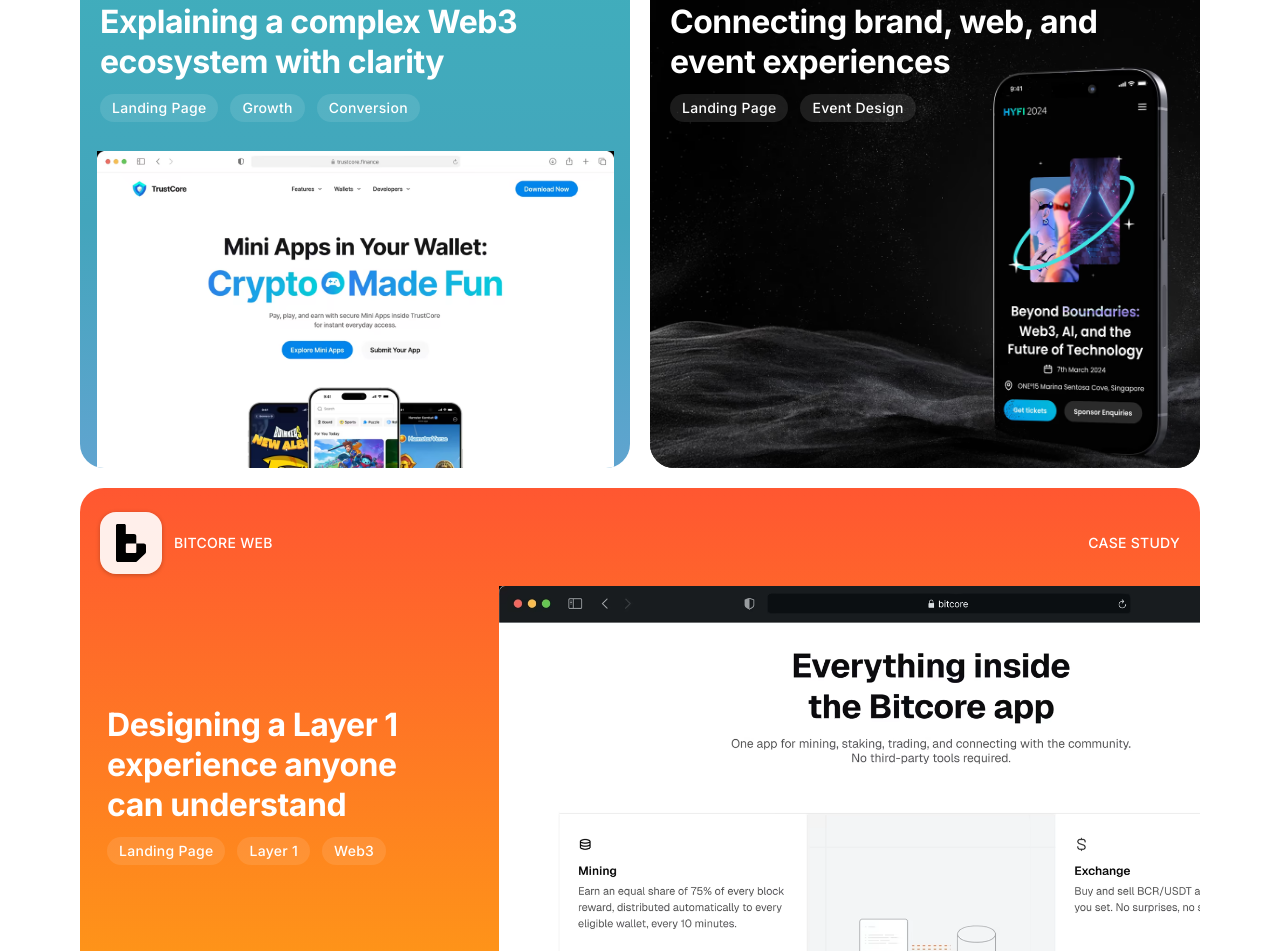
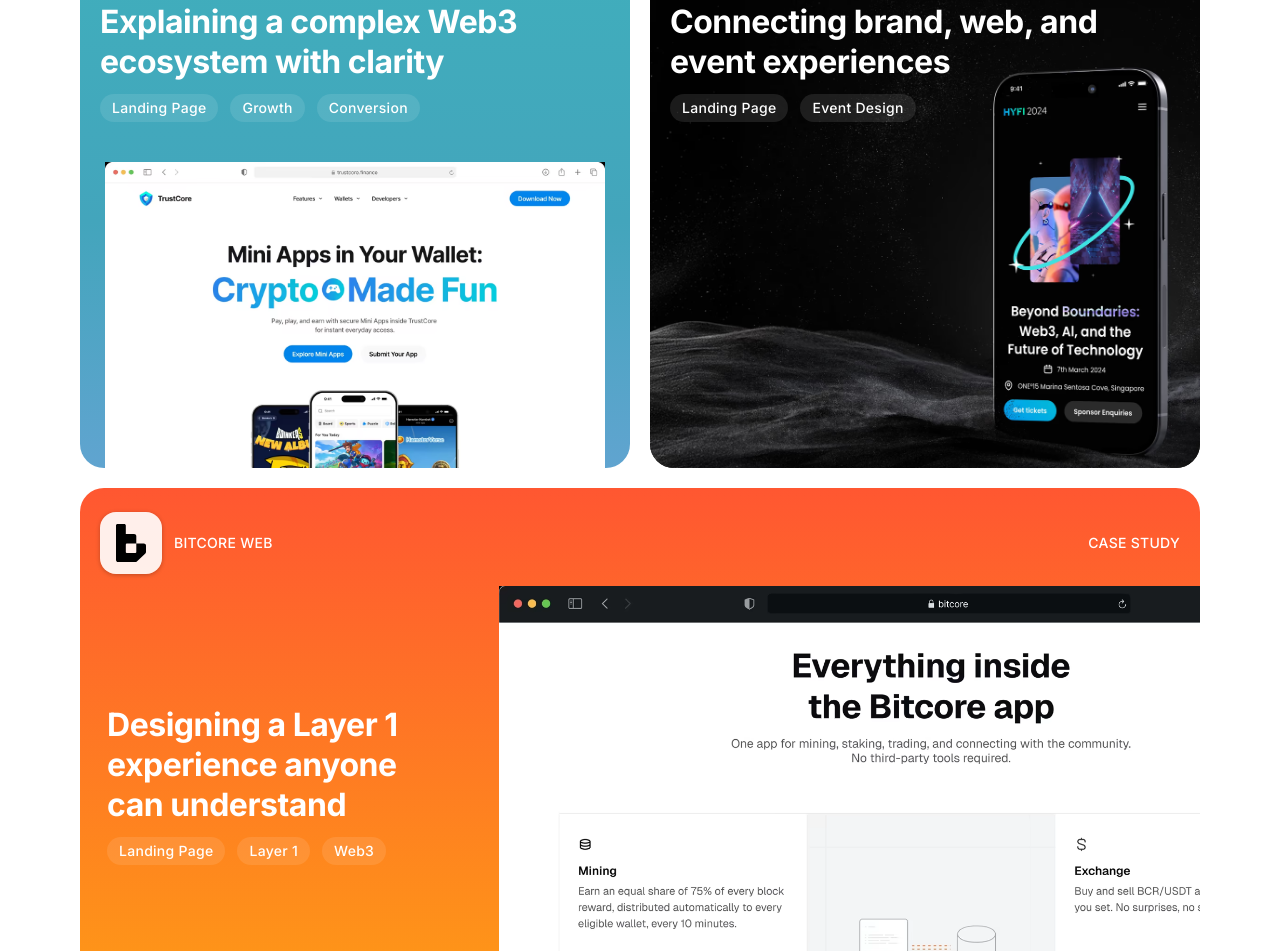
Before and after one commit to emma1110/Emma, a Next.js app: page / in a window 1280 px wide. Shown: the part 1520-2471 px from the top of the page. Built offline with nearby package versions, Linux system fonts and the light colour scheme; no server answers.

Commit message:
Fix TrustCore Web card image overflow

```diff
--- a/components/projects/TrustCoreWebCard.jsx
+++ b/components/projects/TrustCoreWebCard.jsx
@@ -41,11 +41,11 @@
 
         {/* Mockup */}
         <div className="mt-[16px] flex min-h-0 w-full flex-1 items-end justify-center px-4 sm:mt-[24px] sm:px-[20px] lg:mt-[40px] lg:px-0">
-          <div className="flex w-full items-end lg:w-[94%]">
+          <div className="flex h-full min-h-0 w-full items-end lg:w-[94%]">
             <img
               src="/images/tc page.avif"
               alt="TrustCore Landing"
-              className="block h-auto w-full object-contain object-bottom"
+              className="block h-full min-h-0 w-full object-contain object-bottom"
               width="1400"
               height="858"
               loading="lazy"
```
